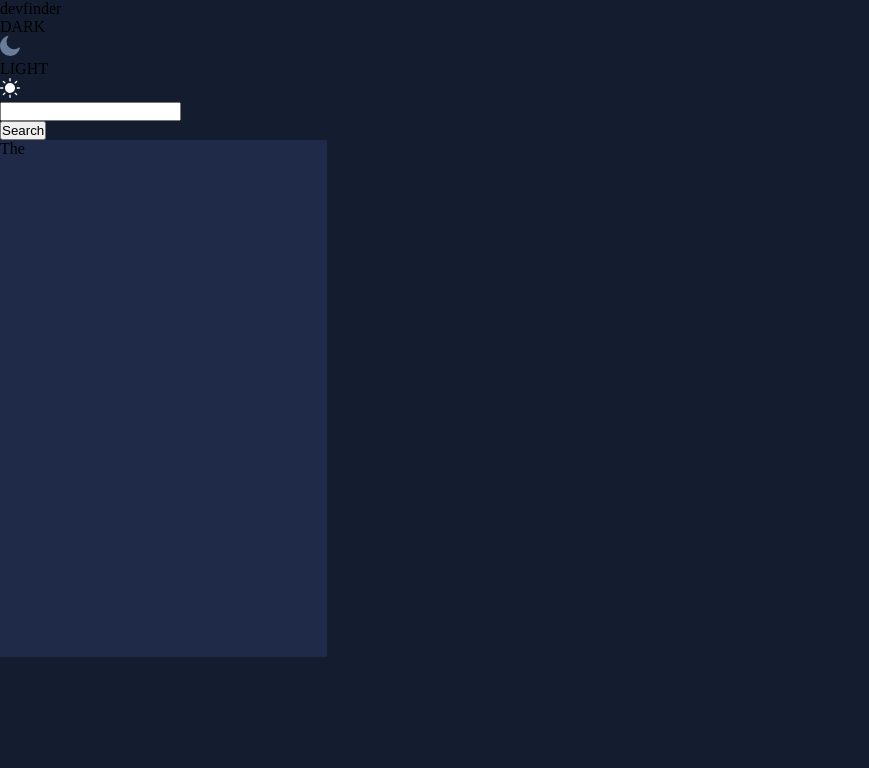
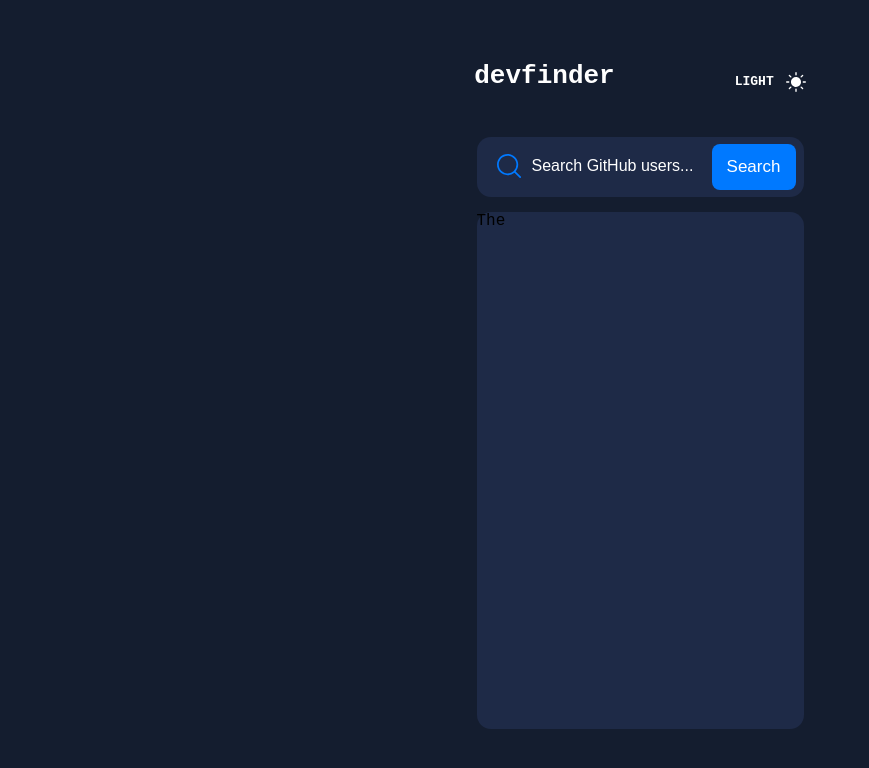
Before and after one commit to Abashidzeofficial/github-user-search-app, a React (Create React App) app: page / in a window 1280 px wide. Shown: the top 768 px of the page, without its empty margins (0-869 px from the left). Built offline with nearby package versions, Linux system fonts and the light colour scheme.

Commit message:
newUpdeat

```diff
--- a/src/App.tsx
+++ b/src/App.tsx
@@ -5,24 +5,29 @@ import './component/styles.css';
 import Header from './component/Header';
 import moon from './images/icon-moon.svg';
 import sun from './images/icon-sun.svg';
+import searchIcon from './images/icon-search.svg';
 
 const App: React.FC = () => {
   return (
     <div className="wrapper">
-      <p className="header-txt">devfinder</p>
-      <div className='contrast-dark'>
-        <p className='dark'>DARK </p>
-        <img src={moon} alt="dark and light" className="dl" />
-      </div>
-      <div className="contrast-light">
-        <p className="light">LIGHT</p>
-        <img src={sun} alt="sun-light" className="di" />
+      <div className="header-group">
+        <p className="header-txt">devfinder</p>
+        {/* <div className='contrast-dark'>
+          <p className='dark'>DARK </p>
+          <img src={moon} alt="dark and light" className="dl" />
+        </div> */}
+        <div className="contrast-light">
+          <p className="light">LIGHT</p>
+          <img src={sun} alt="sun-light" className="sun-light" />
+        </div>
       </div>
       <div className="input-group">
         <div className="input-graph">
-          <input type="text" className="input-txt" />
+          <input type="text" className="input-txt" placeholder="Search GitHub users..." />
+
         </div>
         <button className="search-btn">Search</button>
+        <img src={searchIcon} alt="searchIcon" className="search-icon" />
       </div>
       <div className="container">
         <Header />
--- a/src/component/styles.css
+++ b/src/component/styles.css
@@ -4,10 +4,88 @@
   padding: 0;
 }
 body {
+  font-family: "Space Mono", monospace;
   background-color: #141d2f;
+  height: 100vh;
 }
 .search-container {
   width: 327px;
   height: 517px;
   background-color: #1e2a47;
+  border-radius: 14px;
 }
+.input-txt {
+  width: 327px;
+  height: 60px;
+  background-color: #1e2a47;
+  border: none;
+  border-radius: 14px;
+}
+.input-txt::placeholder {
+  padding-left: 55px;
+  color: #fff;
+  font-size: 16px;
+  font-weight: 400;
+  line-height: 25px;
+}
+.input-group {
+  position: relative;
+  display: inline-block;
+}
+.search-icon {
+  position: absolute;
+  margin-top: -43px;
+  margin-left: 20px;
+}
+
+.search-btn {
+  position: absolute;
+  width: 84px;
+  height: 46px;
+  background-color: #0079ff;
+  border-radius: 8px;
+  border: none;
+  color: #fff;
+  font-size: 17px;
+  margin-left: 235px;
+  margin-top: -53px;
+}
+.wrapper {
+  display: flex;
+  justify-content: center;
+  align-items: center;
+  flex-direction: column;
+  height: 100vh;
+  gap: 15px;
+}
+.header-group {
+  display: flex;
+  gap: 120px;
+}
+.contrast-dark {
+  display: flex;
+}
+.light {
+  font-size: 13px;
+  font-weight: 700;
+  line-height: 39px;
+  color: #fff;
+  margin-top: -31px;
+}
+.sun-light {
+  margin-bottom: 30px;
+}
+.contrast-light {
+  display: flex;
+  flex-direction: row;
+  align-items: center;
+  justify-content: center;
+  gap: 12px;
+}
+.header-txt {
+  font-size: 26px;
+  font-weight: 700;
+  line-height: 39px;
+  color: #fff;
+  margin-top: -15px;
+}
```
Also changed, not shown: src/images/Combined Shape.png (added).
